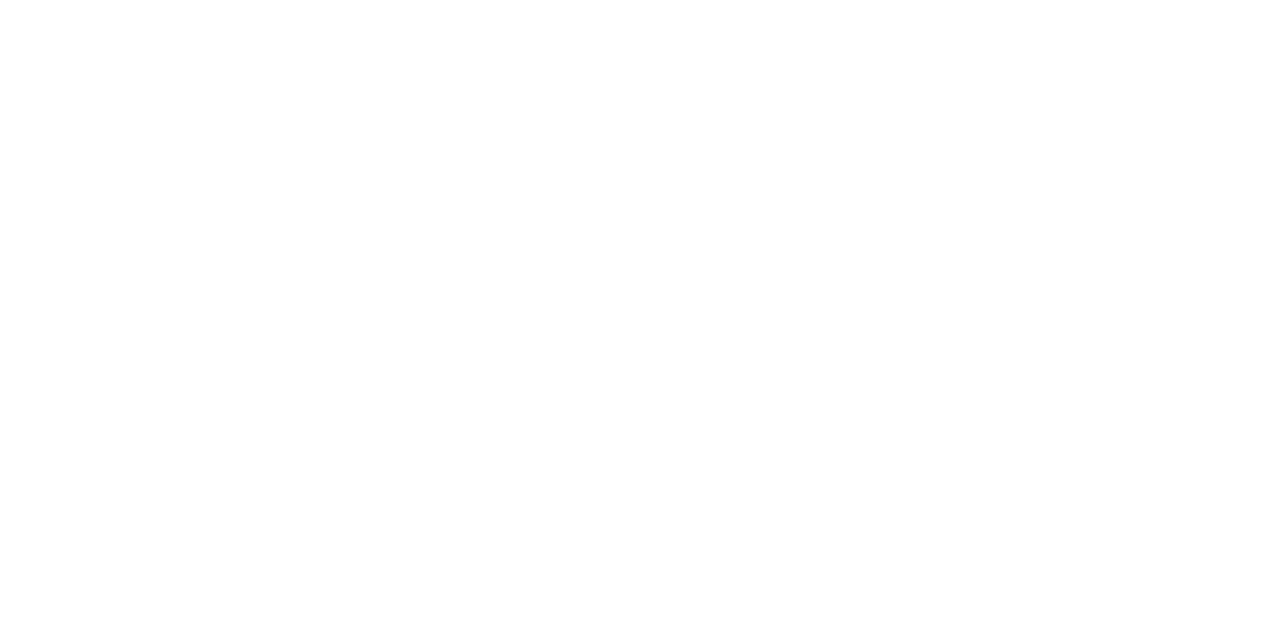
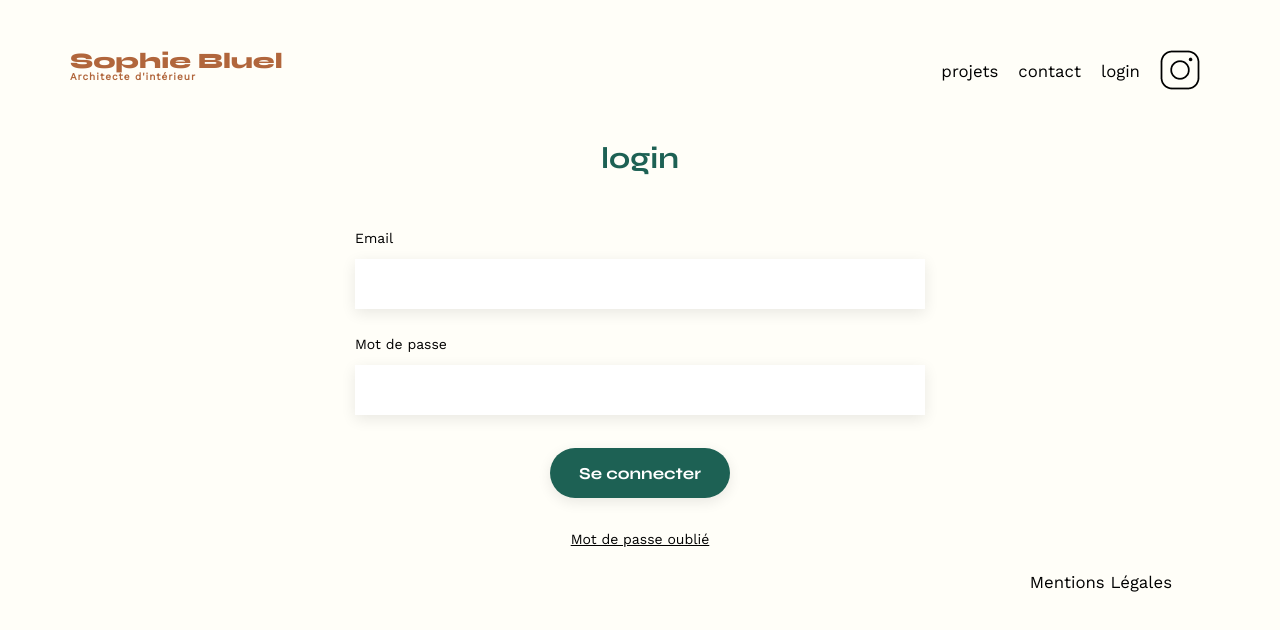
Before and after one commit to williamscht/portfolio-architecte-sophie, a plain HTML site: page FrontEnd/login.html in a window 1280 px wide. Drawn offline with nearby package versions, Linux system fonts and the light colour scheme.

Commit message:
Création page login + CSS

```diff
--- a/FrontEnd/assets/style.css
+++ b/FrontEnd/assets/style.css
@@ -52,7 +52,14 @@ body {
 	margin:auto;
 	font-family: 'Work Sans' ;
 	font-size: 14px;
+	background-color: #FFFEF8;
 }
+
+main {
+
+}
+
+
 header {
 	display: flex;
 	justify-content: space-between;
@@ -180,6 +187,64 @@ input[type="submit"]{
 	border-radius: 60px ;
 }
 
+
+#login-section {
+	width: 50%;
+	margin: auto;
+  }
+
+
+#login-section > * {
+	text-align: center;
+}
+
+#login-section h2 {
+	margin-bottom: 20px;
+	font-size: 30px;
+	color: #1D6154;
+	font-family: 'Syne';
+}
+
+#login-section form {
+	text-align: left;
+	margin-top: 30px;
+	display: flex;
+	flex-direction: column;
+}
+
+#login-section form label {
+	margin: 2em 0 1em 0;
+}
+
+#login-section form input {
+	height: 50px;
+	font-size: 1.2em;
+	border: none;
+	box-shadow: 0px 4px 14px rgba(0, 0, 0, 0.09);
+	padding: 0 10px;
+}
+
+#login-section form input[type="submit"] {
+	font-family: 'Syne';
+	font-weight: 700;
+	color: white;
+	background-color: #1D6154;
+	margin: 2em auto;
+	width: 180px;
+	text-align: center;
+	border-radius: 60px;
+	border: none;
+	padding: 15px 0;
+	cursor: pointer;
+}
+
+
+
+#forgotten-password{
+	text-align: center;
+	text-decoration: underline;
+}
+
 footer nav ul {
 	display: flex;
 	justify-content: flex-end;
--- a/FrontEnd/login.html
+++ b/FrontEnd/login.html
@@ -10,6 +10,42 @@
         <link rel="stylesheet" href="./assets/style.css">
     </head>
 <body>
+    <header>
+        <h1>Sophie Bluel <span>Architecte d'intérieur</span></h1>
+        <nav>
+            <ul>
+                <li>projets</li>
+                <li>contact</li>
+                <li>login</li>
+                <li><img src="./assets/icons/instagram.png" alt="Instagram"></li>
+            </ul>
+        </nav>
+    </header>
+
+    <main>
+        <section id="login-section">
+            <h2>login</h2>
+            <form action="" method="post">
+                <label for="email">Email</label>
+                <input type="text" name="name" id="email">
+                <label for="name">Mot de passe</label>
+                <input type="password" name="passeword" id="password">
+                <input type="submit" value="Se connecter">
+                <p id="forgotten-password">Mot de passe oublié</p>
+            </form>
+        </section>
+
+    </main>
+
+
+
+    <footer>
+        <nav>
+            <ul>
+                <li>Mentions Légales</li>
+            </ul>
+        </nav>
+    </footer>
 
 </body>
 </html>
```
